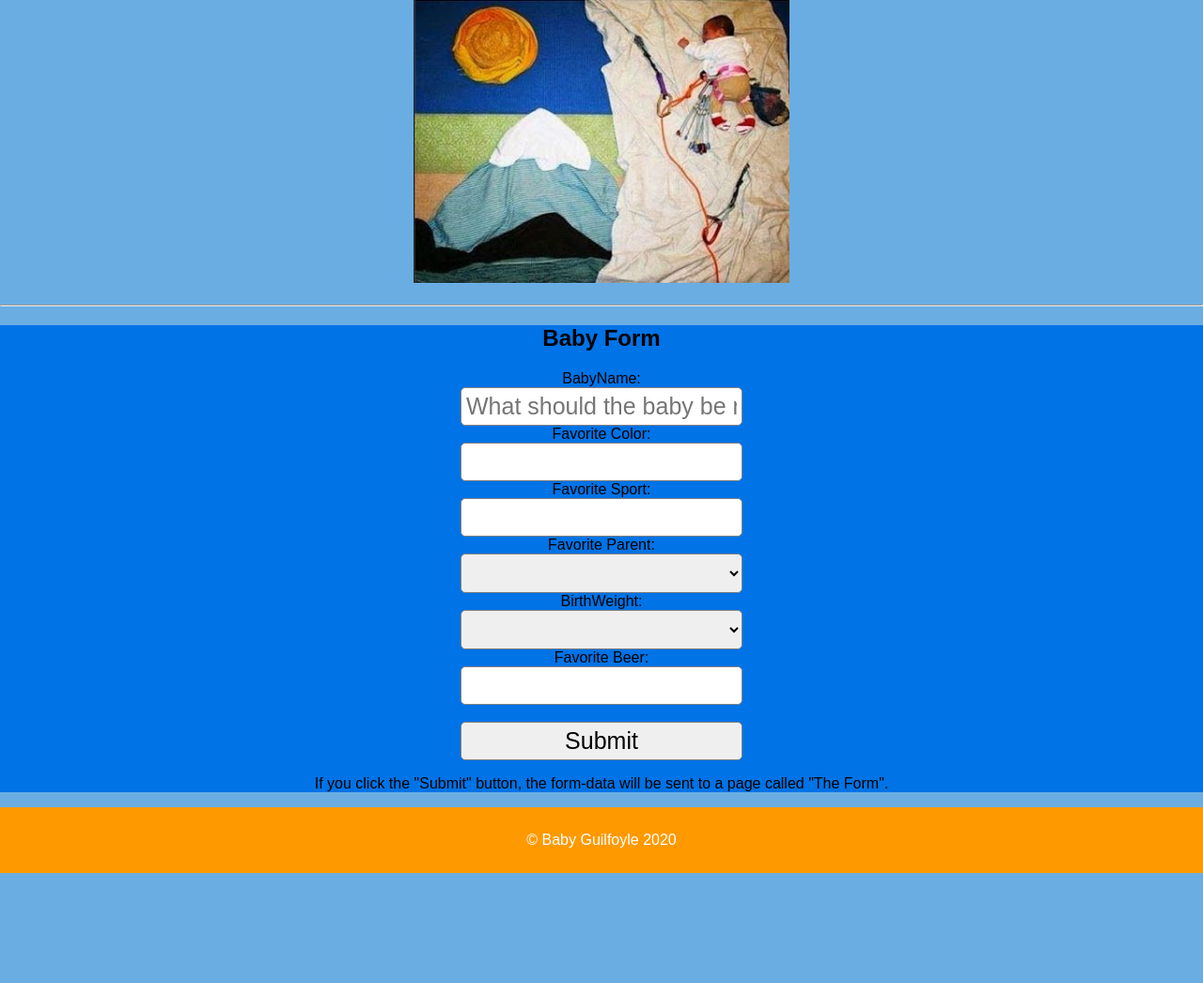
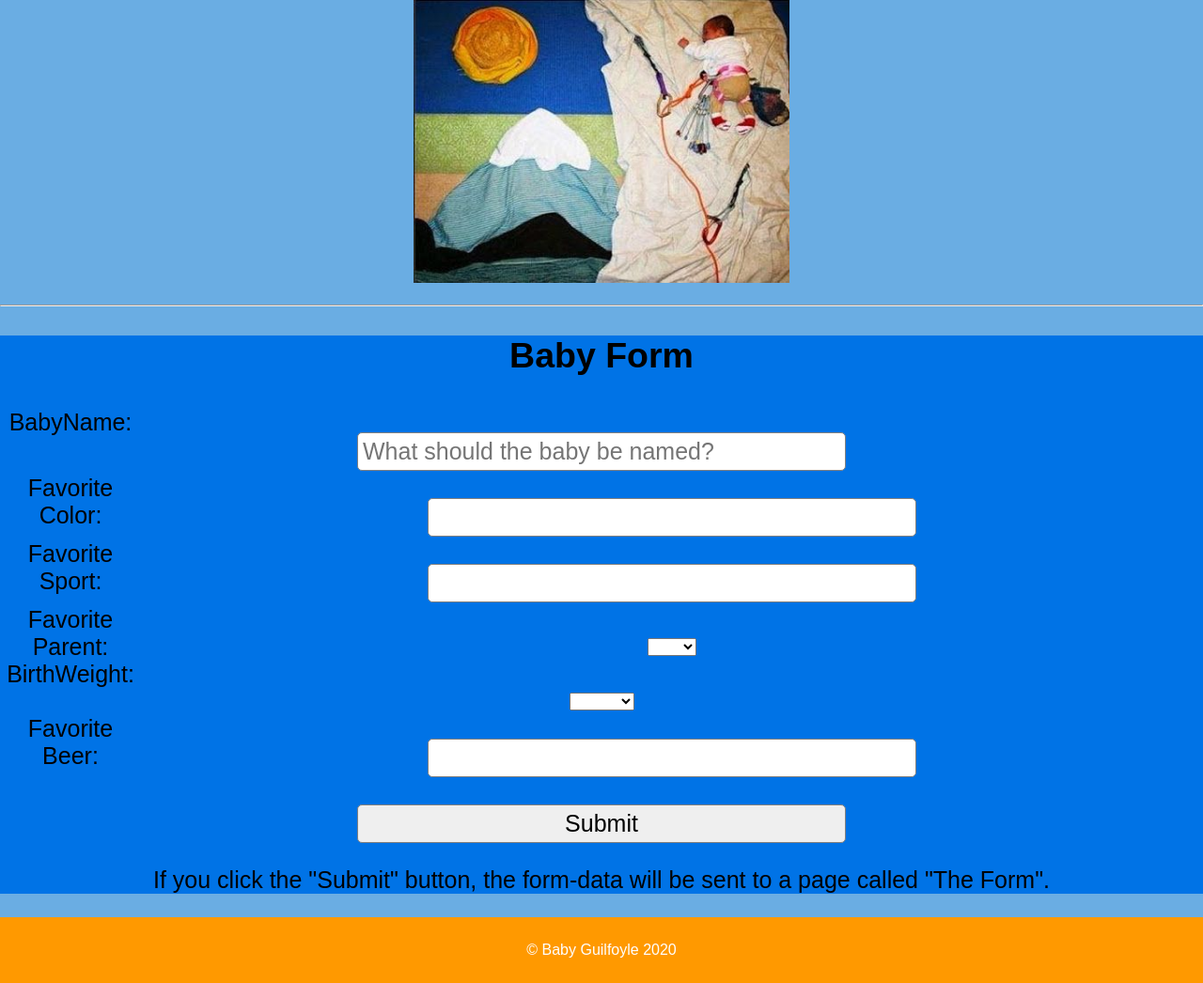
Before and after one commit to Davg99/BabyGuilfoyle, a PHP site: page /Baby_Name.html in a window 1280 px wide. Shown: the part 390-1436 px from the top of the page at 94% size. Before the commit the page ends 1319 px from the top, so only its background shows below. Run offline with PHP 8.4, Linux system fonts and the light colour scheme.

Commit message:
Update babyg.css

```diff
--- a/babyg.css
+++ b/babyg.css
@@ -33,6 +33,8 @@
 		.baby_form {
 			background-color:#0073e6;
 			text-align:center;
+			font-size:25px;
+
 		}
 
 		#logos {
@@ -47,7 +49,24 @@
 			font-size: 25px;
 			border-radius: 5px;
 			border: 1px solid grey;
-			width:300px;
+			width:520px;
+		}
+
+		label {
+			position:relative;
+			top:4px;
+			float: left;
+			width:200px;
+			width: 150px;
+
+			}
+
+		#wrapper{
+
+			width: 500px;
+			margin: 0 auto;
+
+			}
 		}
 		select {
 
@@ -55,7 +74,7 @@
 			font-size: 25px;
 			border-radius: 5px;
 			border: 1px solid grey;
-			width:300px;
+			width:520px;
 		}
 
 		.clear {
```
